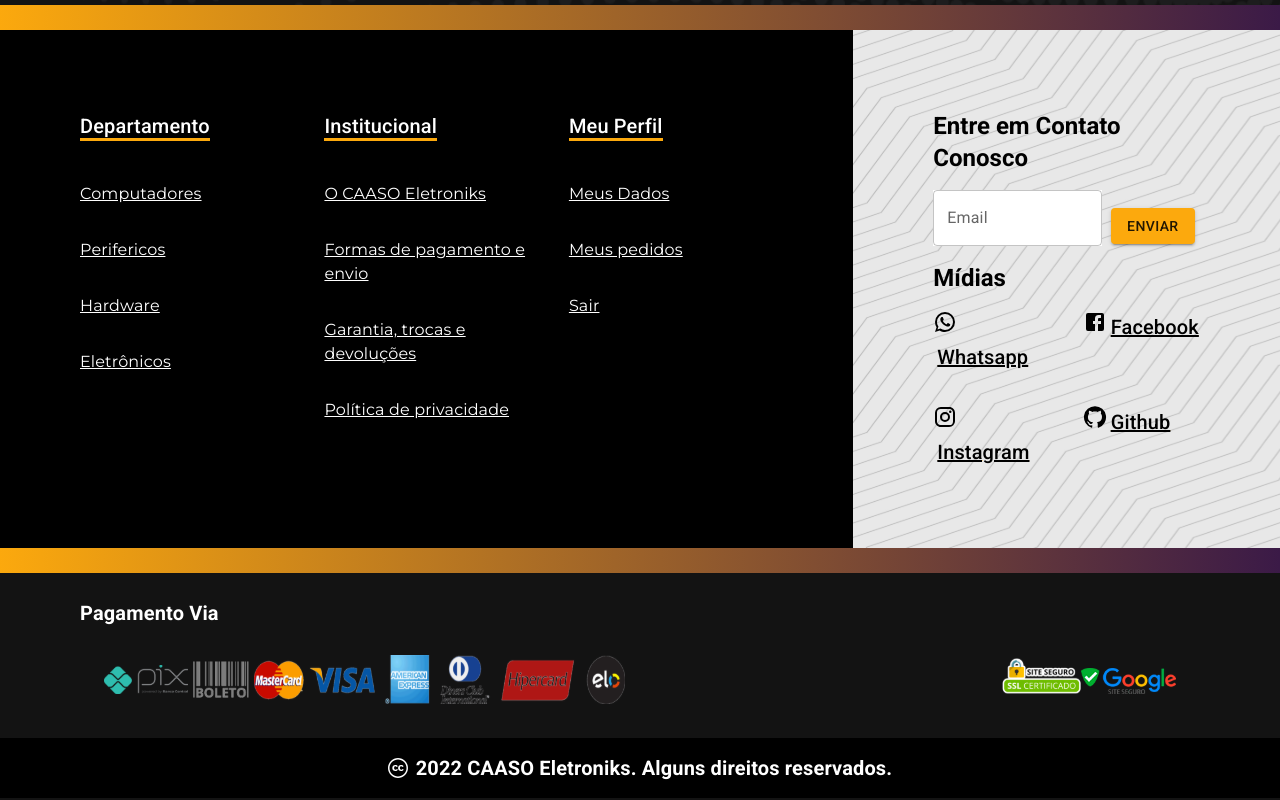
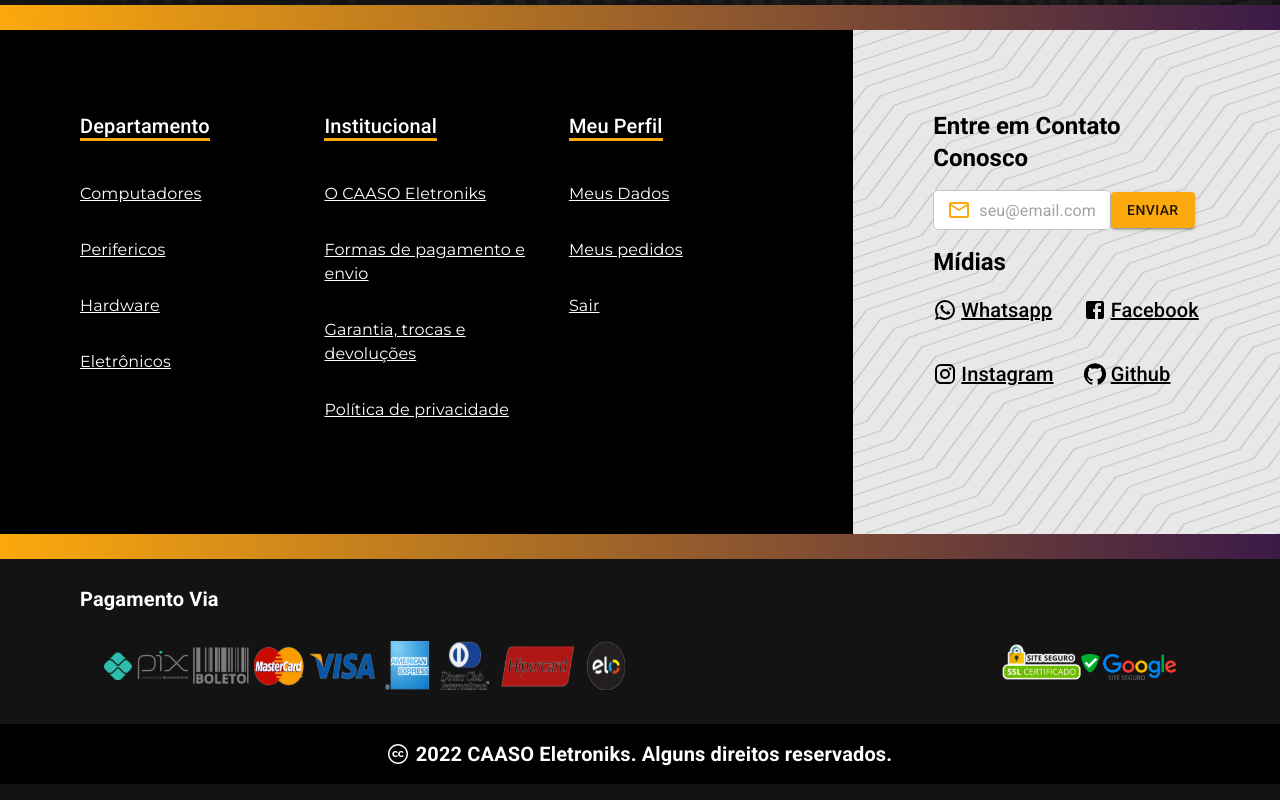
Before and after one commit to Ryrden/SCC-0560-Caaso-Eletroniks, a React (Vite) app: page / in a window 1280 px wide. Shown: the part 2268-3068 px from the top of the page. Built offline with nearby package versions, Linux system fonts and the light colour scheme.

Commit message:
improve footer's email design

```diff
--- a/src/components/Footer/Footer.tsx
+++ b/src/components/Footer/Footer.tsx
@@ -19,6 +19,8 @@ import cartoes from "@/assets/imgs/cartoes.svg";
 import cc from "@/assets/imgs/cc.svg";
 
 import { Button, TextField, Typography, useTheme } from "@mui/material";
+import InputAdornment from "@mui/material/InputAdornment";
+import MailOutlineIcon from "@mui/icons-material/MailOutline";
 
 export default function Footer() {
     const theme = useTheme();
@@ -127,10 +129,10 @@ export default function Footer() {
                 <Container sx={{
                     backgroundImage: `url(${footerBackground})`,
                     backgroundSize: "cover",
-                    paddingTop:10,
-                    paddingBottom:10,
-                    paddingLeft: {xs: 2, lg: 10},
-                    paddingRight: {xs: 2, lg: 10},
+                    paddingTop: 10,
+                    paddingBottom: 10,
+                    paddingLeft: { xs: 2, lg: 10 },
+                    paddingRight: { xs: 2, lg: 10 },
                     textAlign: { xs: "center", md: "start" }
                 }}>
                     <Box>
@@ -141,16 +143,29 @@ export default function Footer() {
                         <Grid container display="flex" alignItems="center" justifyContent="center" mb={2}>
                             <Grid item lg={8}
                                 sx={{
-                                    width: {xs: "70%"}
+                                    width: { xs: "70%" }
                                 }}
                             >
-                                <TextField id="outlined" label="Email" variant="outlined" sx={{
+                                <TextField
+                                    id="outlined"
+                                    label=""
+                                    variant="outlined"
+                                    placeholder="seu@email.com"
+                                    size="small"
+                                    InputProps={{
+                                        startAdornment: (
+                                            <InputAdornment position="start">
+                                                <MailOutlineIcon color="primary" />
+                                            </InputAdornment>
+                                        )
+                                    }}
+                                    sx={{
                                         backgroundColor: "white",
-                                    width: "95%"
+                                        width: "100%",
                                     }} />
                             </Grid>
 
-                            <Grid item lg={4} mt={2} >
+                            <Grid item lg={4} >
                                 <Button variant="contained">Enviar</Button>
                             </Grid>
                         </Grid>
@@ -161,9 +176,9 @@ export default function Footer() {
 
                         <Grid container spacing={4} justifyContent="center">
                             <Grid item md={6}>
+                                <Link href="/">
                                     <Box display="flex" alignItems="center">
-                                    <Link href="/">
-                                        <WhatsAppIcon sx={{ color: "black"}} />
+                                        <WhatsAppIcon sx={{ color: "black" }} />
                                         <Typography variant="h6" sx={{
                                             textDecoration: "underline",
                                             color: "black",
@@ -172,12 +187,12 @@ export default function Footer() {
                                         }}>
                                             Whatsapp
                                         </Typography>
+                                    </Box>
                                 </Link>
-                                </Box>
                             </Grid>
                             <Grid item md={6}>
+                                <Link href="/">
                                     <Box display="flex" alignItems="center">
-                                    <Link href="/">
                                         <FacebookIcon sx={{ color: "black" }} />
                                         <Typography variant="h6" sx={{
                                             textDecoration: "underline",
@@ -187,12 +202,12 @@ export default function Footer() {
                                         }}>
                                             Facebook
                                         </Typography>
+                                    </Box>
                                 </Link>
-                                </Box>
                             </Grid>
                             <Grid item md={6}>
+                                <Link href="/">
                                     <Box display="flex" alignItems="center">
-                                    <Link href="/">
                                         <InstagramIcon sx={{ color: "black" }} />
                                         <Typography variant="h6" sx={{
                                             textDecoration: "underline",
@@ -202,13 +217,13 @@ export default function Footer() {
                                         }}>
                                             Instagram
                                         </Typography>
+                                    </Box>
                                 </Link>
-                                </Box>
                             </Grid>
                             <Grid item md={6}>
+                                <Link href="https://github.com/Ryrden/SCC-0560-Caaso-Eletroniks">
                                     <Box display="flex" alignItems="center">
-                                    <Link href="/">
-                                        <GitHubIcon sx={{ color: "black"}} />
+                                        <GitHubIcon sx={{ color: "black" }} />
                                         <Typography variant="h6" sx={{
                                             textDecoration: "underline",
                                             color: "black",
@@ -217,14 +232,14 @@ export default function Footer() {
                                         }}>
                                             Github
                                         </Typography>
+                                    </Box>
                                 </Link>
-                                </Box>
-                            </Grid>
-                        </Grid>
-                    </Box>
+                            </Grid >
+                        </Grid >
+                    </Box >
 
-                </Container>
-            </Box>
+                </Container >
+            </Box >
             <Container
                 sx={{
                     minWidth: "100%",
@@ -294,6 +309,6 @@ export default function Footer() {
                     </Typography>
                 </Box>
             </Container>
-        </footer>
+        </footer >
     );
 }
```
Lines whose indentation alone changed are shown as unchanged.
